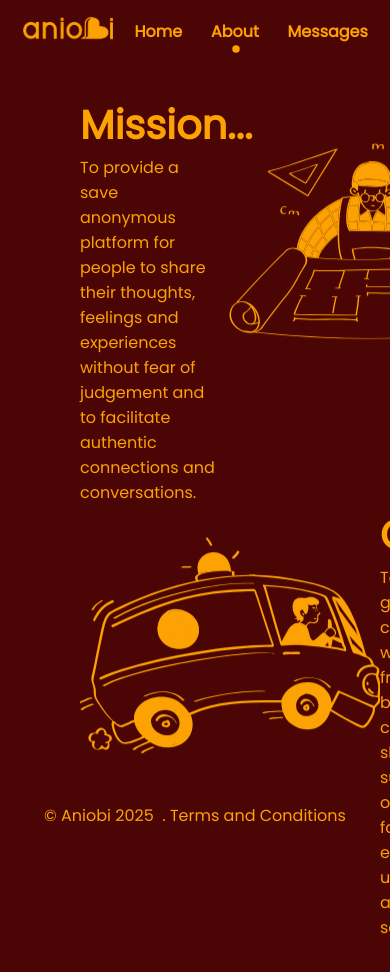
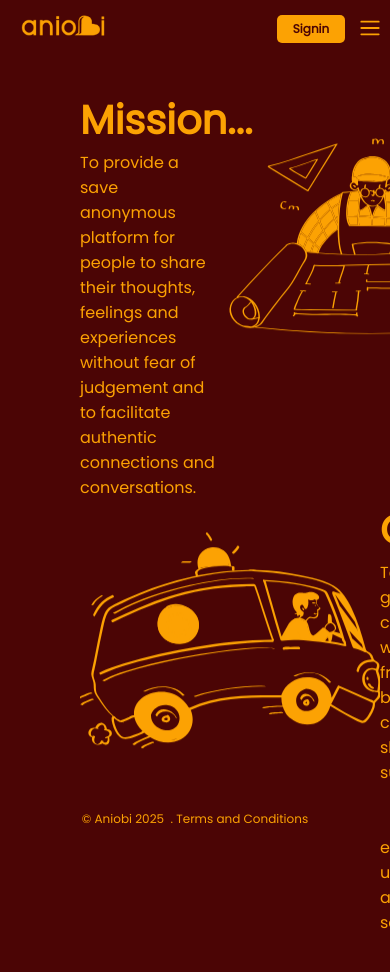
Before and after one commit to lawrencejr5/aniobi, a React (Create React App) app in the folder client/: page /about in a window 390 px wide. Shown: the top 972 px of the page. Built offline with nearby package versions, Linux system fonts and the light colour scheme; no server answers.

Commit message:
messages responsiveness

```diff
--- a/client/src/components/CommentCount.tsx
+++ b/client/src/components/CommentCount.tsx
@@ -4,7 +4,8 @@ import { BsHeart, BsHeartFill, BsChatText } from "react-icons/bs";
 import { useGlobalContext, ContextAppType } from "../Global";
 
 const CommentCount: React.FC<{ messageId: string }> = ({ messageId }) => {
-  const { getCommentCount } = useGlobalContext() as ContextAppType;
+  const { getCommentCount, messageComments } =
+    useGlobalContext() as ContextAppType;
   const [count, setCount] = useState<number>(0);
 
   useEffect(() => {
@@ -13,7 +14,7 @@ const CommentCount: React.FC<{ messageId: string }> = ({ messageId }) => {
       setCount(cnt);
     };
     fetchCount();
-  }, []);
+  }, [messageComments]);
 
   return (
     <div>
--- a/client/src/components/Footer2.tsx
+++ b/client/src/components/Footer2.tsx
@@ -9,21 +9,14 @@ const Footer2 = () => {
 
   return (
     <footer className="footer-component">
-      © Aniobi 2025 &nbsp;.&nbsp;
+      <span>© Aniobi 2025 &nbsp;.&nbsp;</span>
       <Link to={"/"} className="link">
         Terms and Conditions
       </Link>
       {signedIn?._id && (
-        <>
-          &nbsp;.&nbsp;
-          <div
-            className="logout"
-            style={{ cursor: "pointer" }}
-            onClick={logout}
-          >
-            Logout
-          </div>
-        </>
+        <div className="logout" style={{ cursor: "pointer" }} onClick={logout}>
+          &nbsp;.&nbsp; Logout
+        </div>
       )}
     </footer>
   );
--- a/client/src/components/Modals/ModalComment.tsx
+++ b/client/src/components/Modals/ModalComment.tsx
@@ -15,6 +15,7 @@ const ModalComment: React.FC<ModelCommentProps> = ({ open, msg }) => {
     formatTime,
     commentModalOpen,
     setCommentModalOpen,
+    getMessages,
     selectedMessage,
     setSelectedMessage,
     setMessageComments,
--- a/client/src/components/Nav.tsx
+++ b/client/src/components/Nav.tsx
@@ -2,17 +2,9 @@ import React from "react";
 import Logo from "./Logo.tsx";
 import { Link, useNavigate, useLocation } from "react-router-dom";
 
-import {
-  FaChevronRight,
-  FaPencilAlt,
-  FaPlusCircle,
-  FaUsers,
-  FaSignInAlt,
-  FaBars,
-} from "react-icons/fa";
-import { FaMessage } from "react-icons/fa6";
+import { useGlobalContext, ContextAppType } from "../Global.tsx";
 
-import { useGlobalContext, ContextAppType } from "../Global.tsx";
+import { HiMiniBars3 } from "react-icons/hi2";
 
 interface NavProps {
   page: String;
@@ -29,15 +21,15 @@ const Nav: React.FC<NavProps> = ({ page }) => {
         <Logo />
       </Link>
       <div className="nav-links">
-        <span className="" onClick={() => navigate("/")}>
+        <span className="link" onClick={() => navigate("/")}>
           Home
           {pathname === "/" && <div className="dot"></div>}
         </span>
-        <span className="" onClick={() => navigate("/about")}>
+        <span className="link" onClick={() => navigate("/about")}>
           About
           {pathname === "/about" && <div className="dot"></div>}
         </span>
-        <span className="" onClick={() => navigate("/messages")}>
+        <span className="link" onClick={() => navigate("/messages")}>
           Messages
           {pathname === "/messages" && <div className="dot"></div>}
         </span>
@@ -50,6 +42,9 @@ const Nav: React.FC<NavProps> = ({ page }) => {
             Signin
           </span>
         )}
+        <button className="bar-btn">
+          <HiMiniBars3 />
+        </button>
       </div>
     </nav>
   );
--- a/client/src/styles/index.responsive.scss
+++ b/client/src/styles/index.responsive.scss
@@ -65,6 +65,31 @@
       }
     }
   }
+
+  .messages-container {
+    .container {
+      grid-template-columns: 1fr 2fr;
+
+      .all-message-container {
+        .msg-card-container {
+          width: 90%;
+        }
+      }
+
+      .img {
+        width: 300px;
+      }
+    }
+  }
+
+  .modal-container {
+    &.comment {
+      .modal {
+        width: 90%;
+        grid-template-columns: 0.7fr 1fr;
+      }
+    }
+  }
 }
 
 @media screen and (max-width: 800px) {
@@ -104,10 +129,58 @@
       }
     }
   }
+
+  .messages-container {
+    .container {
+      display: block;
+      margin: 1rem;
+
+      .all-message-container {
+        .msg-card-container {
+          width: 100%;
+          height: 80vh;
+        }
+      }
+
+      .img {
+        display: none;
+      }
+    }
+  }
+
+  .modal-container {
+    &.comment {
+      .modal {
+        width: 90%;
+        display: flex;
+        flex-direction: column;
+
+        .msg-sec {
+          flex: 0 0 auto;
+          border-right: 0;
+
+          p {
+            font-size: 16px;
+          }
+        }
+
+        .comment-sec {
+          flex: 1 1 auto; // fills the remaining space
+          overflow-y: auto; // allows scrolling if comments exceed space
+
+          .header {
+            h2 {
+              font-size: 18px;
+            }
+          }
+        }
+      }
+    }
+  }
 }
 
 @media screen and (max-width: 450px) {
-  nav {
+  .main-nav {
     .logo {
       img {
         width: 110px;
@@ -115,10 +188,16 @@
       }
     }
 
-    span {
-      font-size: 17px;
-      margin-right: 0.3rem;
-      color: $secondaryColor;
+    .nav-links {
+      span {
+        font-size: 12px;
+        margin-right: 0.3rem;
+        color: $secondaryColor;
+
+        &.link {
+          display: none;
+        }
+      }
     }
   }
   .home-container {
@@ -332,6 +411,15 @@
       }
     }
   }
+
+  .footer-component {
+    padding-top: 1rem;
+    .link,
+    span,
+    .logout {
+      font-size: 12px;
+    }
+  }
 }
 
 @media screen and (max-width: 390px) {
--- a/client/src/styles/index.scss
+++ b/client/src/styles/index.scss
@@ -44,7 +44,7 @@ button {
   justify-content: space-between;
   position: sticky;
   top: 0;
-  z-index: 10;
+  z-index: 11;
 
   &.fixed {
     position: fixed;
@@ -63,6 +63,17 @@ button {
     display: flex;
     align-items: center;
     justify-content: space-between;
+
+    .bar-btn {
+      font-size: 24px;
+      padding-top: 0.3rem;
+      margin-left: 0.5rem;
+      background-color: transparent;
+      border: 0;
+      outline: 0;
+      color: $secondaryColor;
+    }
+
     span {
       color: #ffa200;
       font-weight: 600;
@@ -100,10 +111,10 @@ button {
   transition: 0s;
 
   .notification {
-    background-color: transparent;
-    border: 2px solid $secondaryColor;
+    background-color: $secondaryColor;
+    // border: 2px solid $secondaryColor;
     border-top: 0;
-    color: $secondaryColor;
+    color: $primaryColor;
     width: 400px;
     height: auto;
     padding: 1rem;
@@ -118,7 +129,7 @@ button {
     transition:
       transform 0.5s ease,
       opacity 0.5s ease;
-    z-index: 10;
+    z-index: 30;
     opacity: 1;
     transform: translateY(0);
   }
@@ -214,7 +225,7 @@ button {
       place-items: center;
 
       p {
-        color: $secondaryColor2;
+        color: $secondaryColor;
         font-size: 75px;
         font-weight: 700;
         line-height: 1.2;
@@ -227,14 +238,14 @@ button {
         display: flex;
         justify-content: left;
         span {
-          color: $secondaryColor2;
+          color: $secondaryColor;
           display: flex;
           align-items: center;
           margin-right: 3rem;
           font-size: 40px;
 
           a {
-            color: $secondaryColor2;
+            color: $secondaryColor;
             text-decoration: none;
           }
         }
@@ -252,7 +263,7 @@ button {
       height: auto;
       background-color: transparent;
       margin: 1rem;
-      border: 2px solid $secondaryColor2;
+      border: 2px solid $secondaryColor;
       border-radius: 20px;
       padding: 1rem;
       display: block;
@@ -305,7 +316,7 @@ button {
           display: flex;
           align-items: center;
           border-radius: 50px;
-          border: 2px solid $secondaryColor2;
+          border: 2px solid $secondaryColor;
           box-shadow: 0px 4px 4px $primaryColor;
           height: 80px;
           padding: 0 1rem;
@@ -363,7 +374,7 @@ button {
 
     .mission,
     .aim {
-      background-color: $secondaryColor2;
+      background-color: $secondaryColor;
       color: $primaryColor;
       h2 {
         color: $primaryColor;
@@ -618,7 +629,7 @@ button {
       }
 
       .item {
-        background-color: $secondaryColor2;
+        background-color: $secondaryColor;
         height: 300px;
         width: 500px;
         border-radius: 20px;
@@ -1210,11 +1221,14 @@ button {
 
 .footer-component {
   position: fixed;
-  bottom: 1rem;
+  bottom: 0;
+  padding-top: 0.5rem;
+  height: 50px;
   display: flex;
   justify-content: center;
   width: 100%;
   color: $secondaryColor;
+  background-color: $primaryColor;
 
   .link {
     color: $secondaryColor;
--- a/client/src/styles/variables.scss
+++ b/client/src/styles/variables.scss
@@ -6,8 +6,8 @@
 $primaryColor: #4b0505;
 $primaryColorTransparent: #4b0505f7;
 $secondaryColor: #fca203;
-$secondaryColor2: #f6cd79;
-$secondaryColor3: #fca103aa;
+$secondaryColor2: #feca62;
+$secondaryColor3: #feca62;
 $light: #f5f5f5;
 $dark: #000;
 $primaryFont: Merriweather;
```
